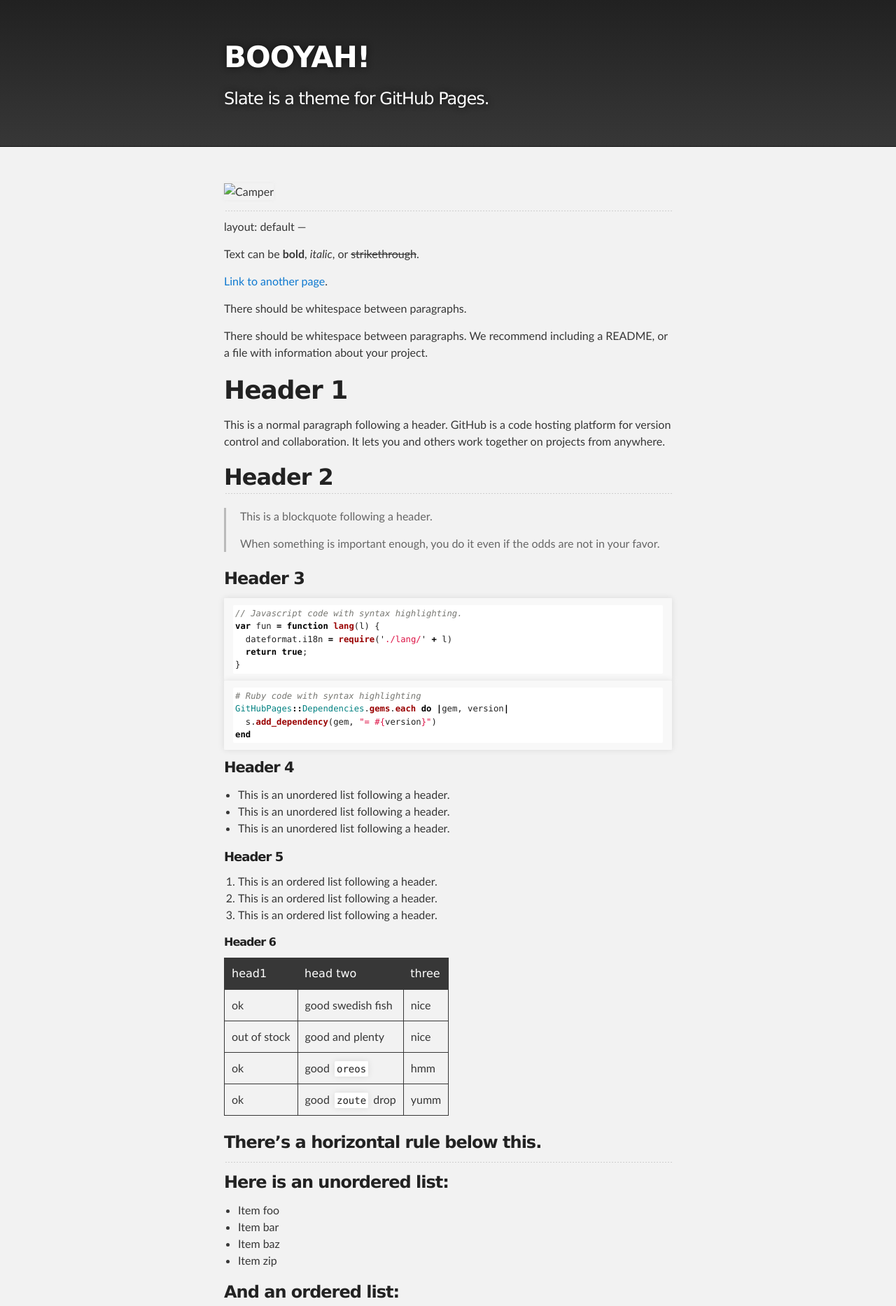
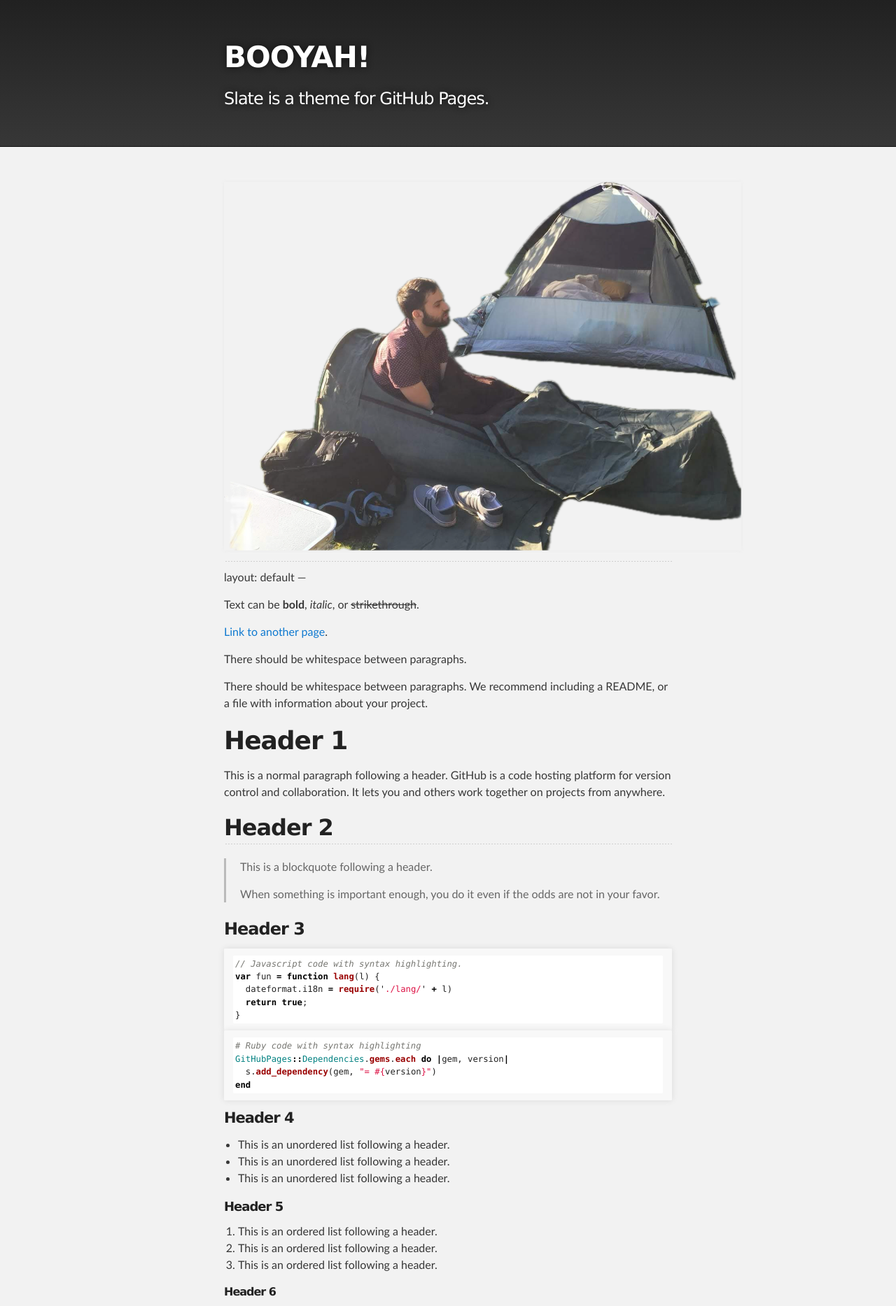
Before and after one commit to coffee-table/coffee-table.github.io, a Jekyll site: the page built from index.md, in a window 1280 px wide. Shown: the top 1867 px of the page at 70% size. Built offline with Jekyll 4.4.1, drawn with Linux system fonts in a browser that asks for light colours; our own code applies the rules of GitHub Pages for plain Markdown files.

Commit message:
Update index.md

```diff
--- a/index.md
+++ b/index.md
@@ -1,5 +1,5 @@
 
-![Camper](/coffee-table.github.io/blob/main/assets/images/Feo.png)
+![Camper](https://github.com/coffee-table/coffee-table.github.io/blob/main/assets/images/Feo.png)
 
 ---
 layout: default
```
